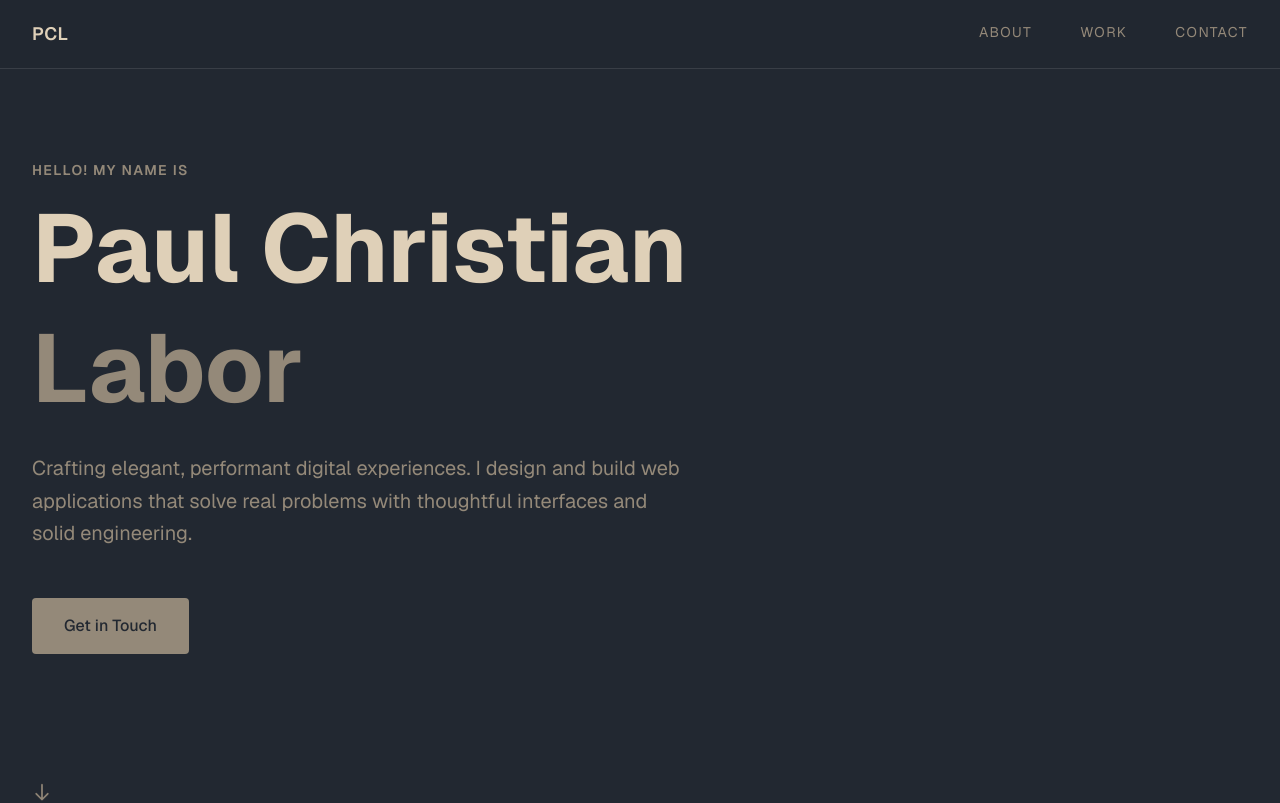
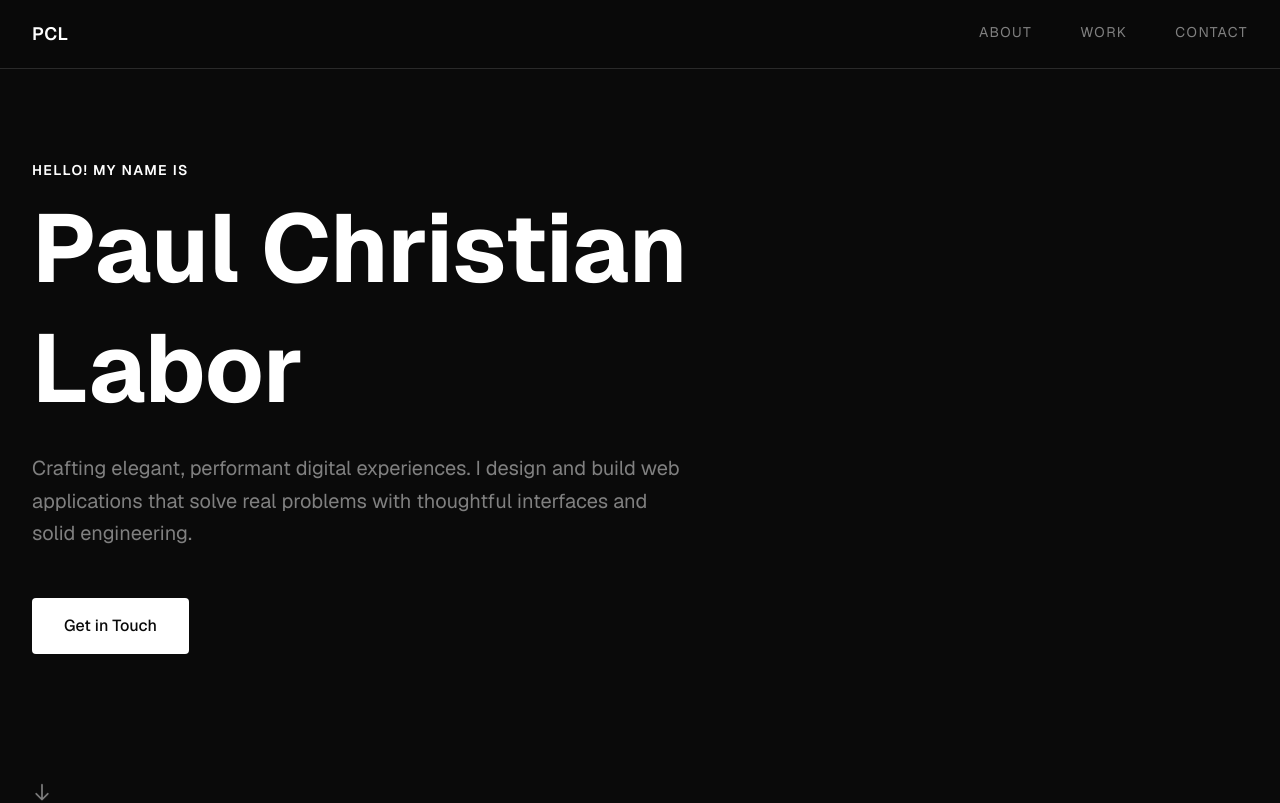
Before and after one commit to paulchristianlabor/v0-portfolio-website, a Next.js app: page / in a window 1280 px wide. Shown: the top 803 px of the page. Built offline with nearby package versions, Linux system fonts and the light colour scheme.

Commit message:
Changing the colors to black and white

```diff
--- a/app/globals.css
+++ b/app/globals.css
@@ -4,74 +4,74 @@
 @custom-variant dark (&:is(.dark *));
 
 :root {
-  --background: #222831;
-  --foreground: #DFD0B8;
-  --card: #393E46;
-  --card-foreground: #DFD0B8;
-  --popover: #393E46;
-  --popover-foreground: #DFD0B8;
-  --primary: #DFD0B8;
-  --primary-foreground: #222831;
-  --secondary: #948979;
-  --secondary-foreground: #DFD0B8;
-  --muted: #393E46;
-  --muted-foreground: #948979;
-  --accent: #948979;
-  --accent-foreground: #222831;
+  --background: #0a0a0a;
+  --foreground: #ffffff;
+  --card: #1a1a1a;
+  --card-foreground: #ffffff;
+  --popover: #1a1a1a;
+  --popover-foreground: #ffffff;
+  --primary: #ffffff;
+  --primary-foreground: #0a0a0a;
+  --secondary: #808080;
+  --secondary-foreground: #ffffff;
+  --muted: #2a2a2a;
+  --muted-foreground: #808080;
+  --accent: #ffffff;
+  --accent-foreground: #0a0a0a;
   --destructive: oklch(0.396 0.141 25.723);
   --destructive-foreground: oklch(0.637 0.237 25.331);
-  --border: #393E46;
-  --input: #393E46;
-  --ring: #DFD0B8;
+  --border: #2a2a2a;
+  --input: #1a1a1a;
+  --ring: #ffffff;
   --chart-1: oklch(0.488 0.243 264.376);
   --chart-2: oklch(0.696 0.17 162.48);
   --chart-3: oklch(0.769 0.188 70.08);
   --chart-4: oklch(0.627 0.265 303.9);
   --chart-5: oklch(0.645 0.246 16.439);
   --radius: 0.625rem;
-  --sidebar: #393E46;
-  --sidebar-foreground: #DFD0B8;
-  --sidebar-primary: #948979;
-  --sidebar-primary-foreground: #222831;
-  --sidebar-accent: #393E46;
-  --sidebar-accent-foreground: #DFD0B8;
-  --sidebar-border: #393E46;
-  --sidebar-ring: #DFD0B8;
+  --sidebar: #1a1a1a;
+  --sidebar-foreground: #ffffff;
+  --sidebar-primary: #ffffff;
+  --sidebar-primary-foreground: #0a0a0a;
+  --sidebar-accent: #2a2a2a;
+  --sidebar-accent-foreground: #ffffff;
+  --sidebar-border: #2a2a2a;
+  --sidebar-ring: #ffffff;
 }
 
 .dark {
-  --background: #222831;
-  --foreground: #DFD0B8;
-  --card: #393E46;
-  --card-foreground: #DFD0B8;
-  --popover: #393E46;
-  --popover-foreground: #DFD0B8;
-  --primary: #DFD0B8;
-  --primary-foreground: #222831;
-  --secondary: #948979;
-  --secondary-foreground: #DFD0B8;
-  --muted: #393E46;
-  --muted-foreground: #948979;
-  --accent: #948979;
-  --accent-foreground: #222831;
+  --background: #0a0a0a;
+  --foreground: #ffffff;
+  --card: #1a1a1a;
+  --card-foreground: #ffffff;
+  --popover: #1a1a1a;
+  --popover-foreground: #ffffff;
+  --primary: #ffffff;
+  --primary-foreground: #0a0a0a;
+  --secondary: #808080;
+  --secondary-foreground: #ffffff;
+  --muted: #2a2a2a;
+  --muted-foreground: #808080;
+  --accent: #ffffff;
+  --accent-foreground: #0a0a0a;
   --destructive: oklch(0.396 0.141 25.723);
   --destructive-foreground: oklch(0.637 0.237 25.331);
-  --border: #393E46;
-  --input: #393E46;
-  --ring: #DFD0B8;
+  --border: #2a2a2a;
+  --input: #1a1a1a;
+  --ring: #ffffff;
   --chart-1: oklch(0.488 0.243 264.376);
   --chart-2: oklch(0.696 0.17 162.48);
   --chart-3: oklch(0.769 0.188 70.08);
   --chart-4: oklch(0.627 0.265 303.9);
   --chart-5: oklch(0.645 0.246 16.439);
-  --sidebar: #393E46;
-  --sidebar-foreground: #DFD0B8;
-  --sidebar-primary: #948979;
-  --sidebar-primary-foreground: #222831;
-  --sidebar-accent: #393E46;
-  --sidebar-accent-foreground: #DFD0B8;
-  --sidebar-border: #393E46;
-  --sidebar-ring: #DFD0B8;
+  --sidebar: #1a1a1a;
+  --sidebar-foreground: #ffffff;
+  --sidebar-primary: #ffffff;
+  --sidebar-primary-foreground: #0a0a0a;
+  --sidebar-accent: #2a2a2a;
+  --sidebar-accent-foreground: #ffffff;
+  --sidebar-border: #2a2a2a;
+  --sidebar-ring: #ffffff;
 }
 
 @keyframes slideDown {
--- a/app/page.tsx
+++ b/app/page.tsx
@@ -107,7 +107,7 @@ export default function Home() {
       </section>
 
       {/* About Section */}
-      <section id="about" className="py-32 px-8 border-t border-border bg-gradient-to-b from-background to-card/30">
+      <section id="about" className="py-32 px-8 border-t border-border bg-linear-to-b from-background to-card/30">
         <div className="max-w-7xl mx-auto">
           <div className="flex items-center gap-4 mb-16">
             <div className="w-1 h-12 bg-accent rounded-full"></div>
```
